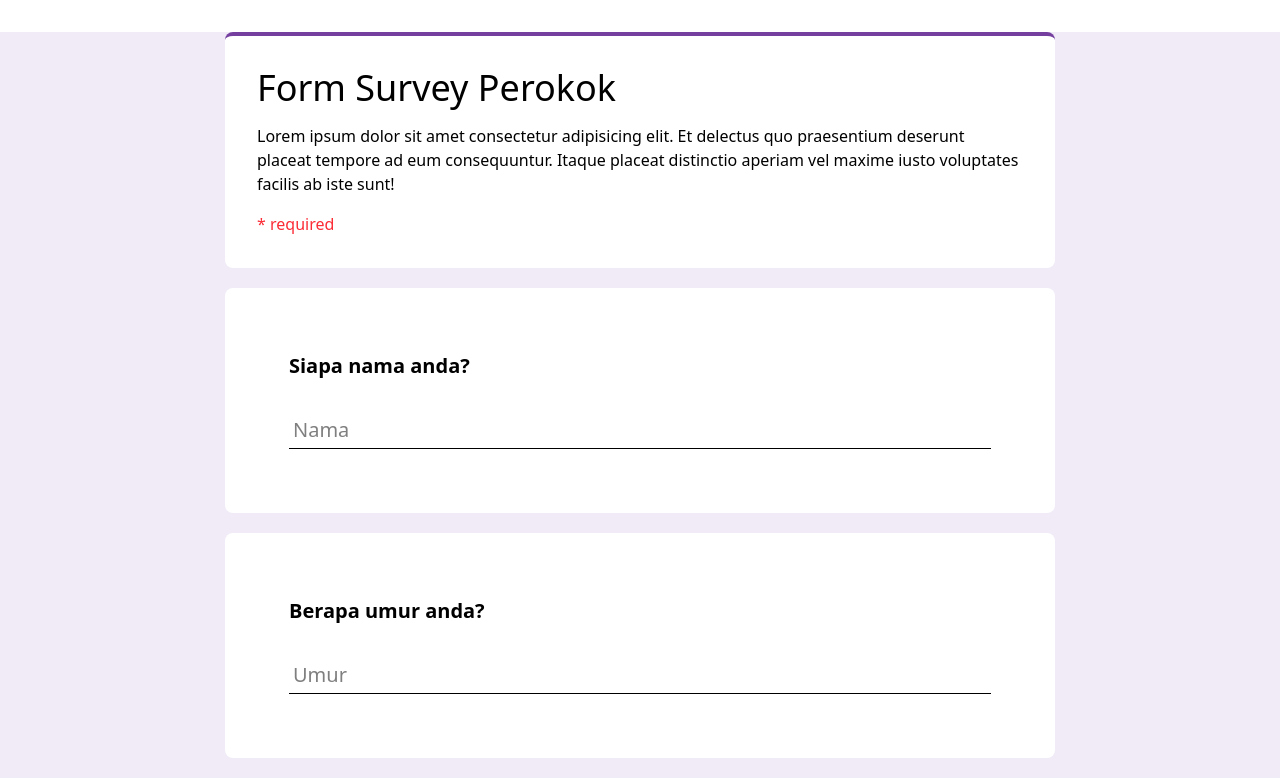
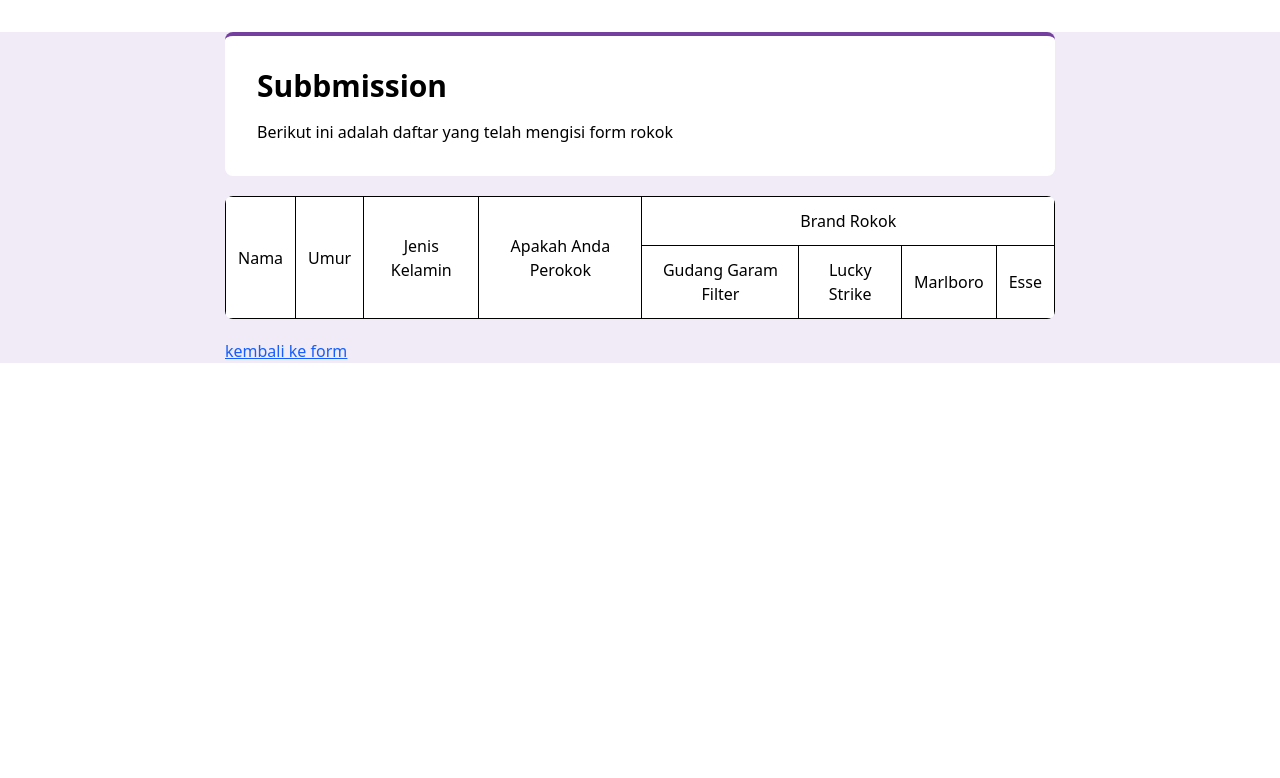
Before and after one commit to adityabastyas/koda-b6-react9, a React (Vite) app: page /submission in a window 1280 px wide. Shown: the top 778 px of the page. Built offline with nearby package versions, Linux system fonts and the light colour scheme.

Commit message:
feat: add link navigation

```diff
--- a/src/App.jsx
+++ b/src/App.jsx
@@ -1,11 +1,24 @@
 import React from "react";
 import FormSurvey from "./pages/FormSurvey";
+import { createBrowserRouter, RouterProvider } from "react-router-dom";
+import Table from "./pages/Table";
+
+const router = createBrowserRouter([
+  {
+    path: "/",
+    element: <FormSurvey />,
+  },
+  {
+    path: "/submission",
+    element: <Table />,
+  },
+]);
 
 function App() {
   return (
     <>
       <div>
-        <FormSurvey />
+        <RouterProvider router={router} />
       </div>
     </>
   );
```
